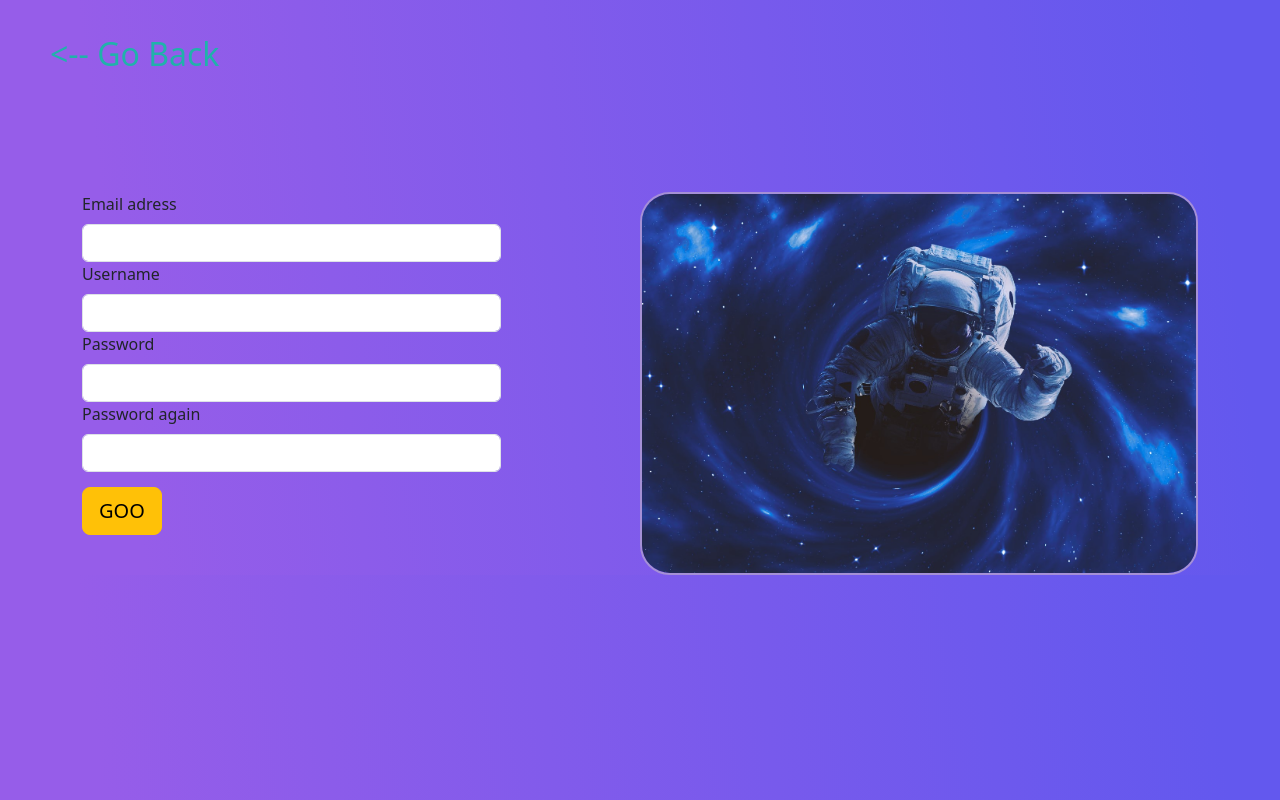
After one commit to matyipeter/WebPy, a Django app: page /register/ in a window 1280 px wide. The commit adds this page. Run offline with Django 4.2, Linux system fonts and the light colour scheme.

Commit message:
Reg_page_style

```diff
--- a/ACwebsite/urls.py
+++ b/ACwebsite/urls.py
@@ -20,5 +20,6 @@ from baseapp import views
 urlpatterns = [
     path('admin/', admin.site.urls),
     path('', views.MainView.as_view(), name='mainpage'),
-    path('index/', views.IndexView.as_view(), name='indexpage')
+    path('index/', views.IndexView.as_view(), name='indexpage'),
+    path('register/', views.Register.as_view(), name='registerpage'),
 ]
--- a/baseapp/views.py
+++ b/baseapp/views.py
@@ -7,3 +7,6 @@ class IndexView(TemplateView):
 
 class MainView(TemplateView):
     template_name = 'baseapp/main.html'
+
+class Register(TemplateView):
+    template_name = 'baseapp/register.html'
--- /dev/null
+++ b/static/css/reg.css
@@ -0,0 +1,38 @@
+body{
+    background-image: linear-gradient( 83.2deg,  rgba(150,93,233,1) 10.8%, rgba(99,88,238,1) 94.3% );
+}
+
+.back{
+    position: absolute;
+    top: 30px;
+    left: 50px;
+}
+
+.backbtn{
+    color: lightseagreen;
+    font-size: 2rem;
+    text-decoration: none;
+}
+
+.backbtn:hover{
+    color: rgba(32,	178,	170, 70%)
+}
+
+form{
+    width: 75%;
+}
+
+.sub{
+    margin-top: 15px;
+}
+
+.gridlayout{
+    margin-top: 12rem;
+    display:grid;
+    grid-template-columns: repeat(2, 1fr);
+}
+
+.kep{
+    border-radius: 30px;
+    border: 2px solid #a590d6;
+}
--- /dev/null
+++ b/templates/baseapp/register.html
@@ -0,0 +1,33 @@
+<!DOCTYPE html>
+{% load static %}
+<html lang="en">
+<head>
+    <meta charset="UTF-8">
+    <meta http-equiv="X-UA-Compatible" content="IE=edge">
+    <meta name="viewport" content="width=device-width, initial-scale=1.0">
+    <link href="https://cdn.jsdelivr.net/npm/bootstrap@5.3.0-alpha1/dist/css/bootstrap.min.css" rel="stylesheet" integrity="sha384-GLhlTQ8iRABdZLl6O3oVMWSktQOp6b7In1Zl3/Jr59b6EGGoI1aFkw7cmDA6j6gD" crossorigin="anonymous">
+    <link rel="stylesheet" href="{% static 'css/reg.css' %}">
+    <title>Registration</title>
+</head>
+<body>
+    <div class="back"><a class="backbtn" href="{% url 'mainpage' %}"> <-- Go Back</a></div>
+    <div class="container gridlayout">
+        <div class="element">
+            <form method="POST">
+                {% csrf_token %}
+                <label class="form-label" for="email">Email adress</label>
+                <input class="form-control" type="email">
+                <label class="form-label" for="username">Username</label>
+                <input class="form-control" type="text">
+                <label class="form-label" for="password">Password</label>
+                <input class="form-control" type="password">
+                <label class="form-label" for="password">Password again</label>
+                <input class="form-control" type="password">                    <input class="btn btn-lg btn-warning sub" type="submit" value="GOO">
+            </form>
+        </div>
+        <div class="element">
+            <img class="img-fluid kep" src="{% static 'images/men_in_space.jpg' %}" alt="men_in_space">
+        </div>
+    </div>
+</body>
+</html>
```
Also changed, not shown: templates/baseapp/main.html (+1 -8 lines), static/images/men_in_space.jpg (added).
